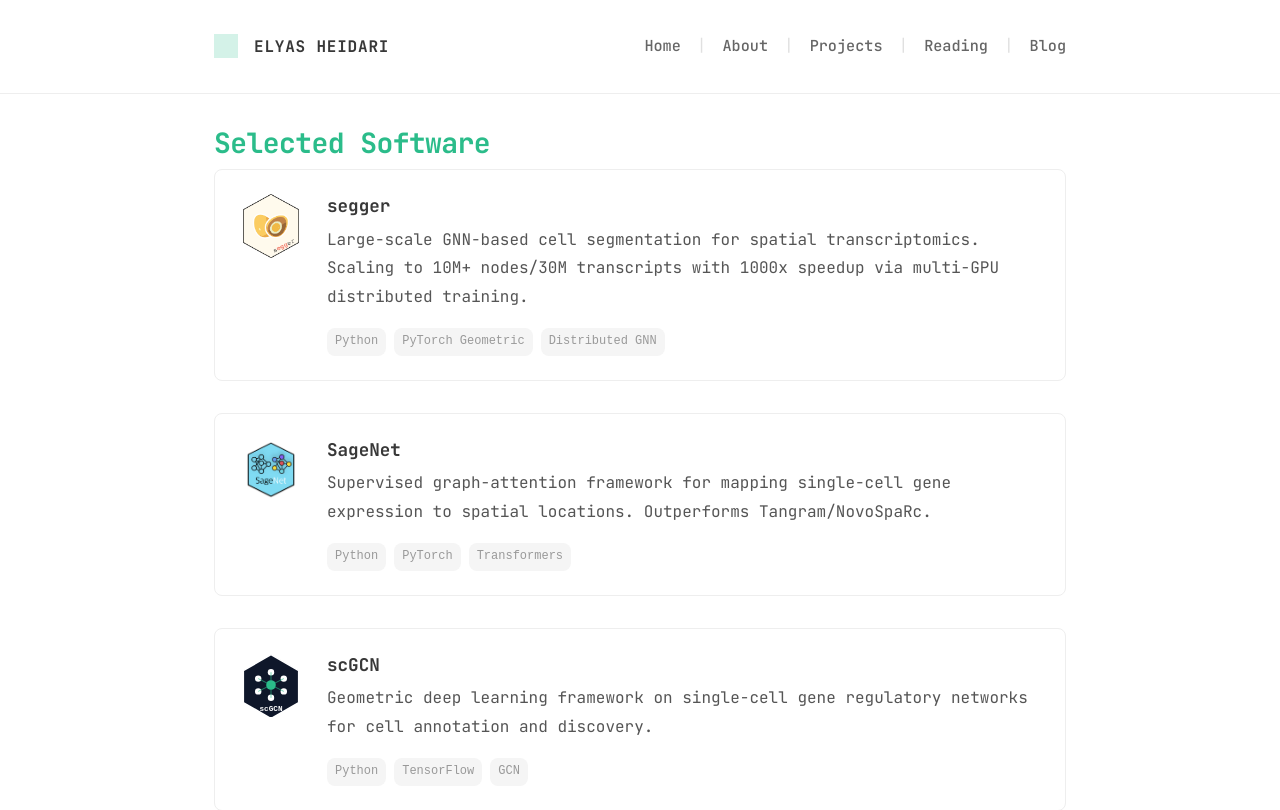
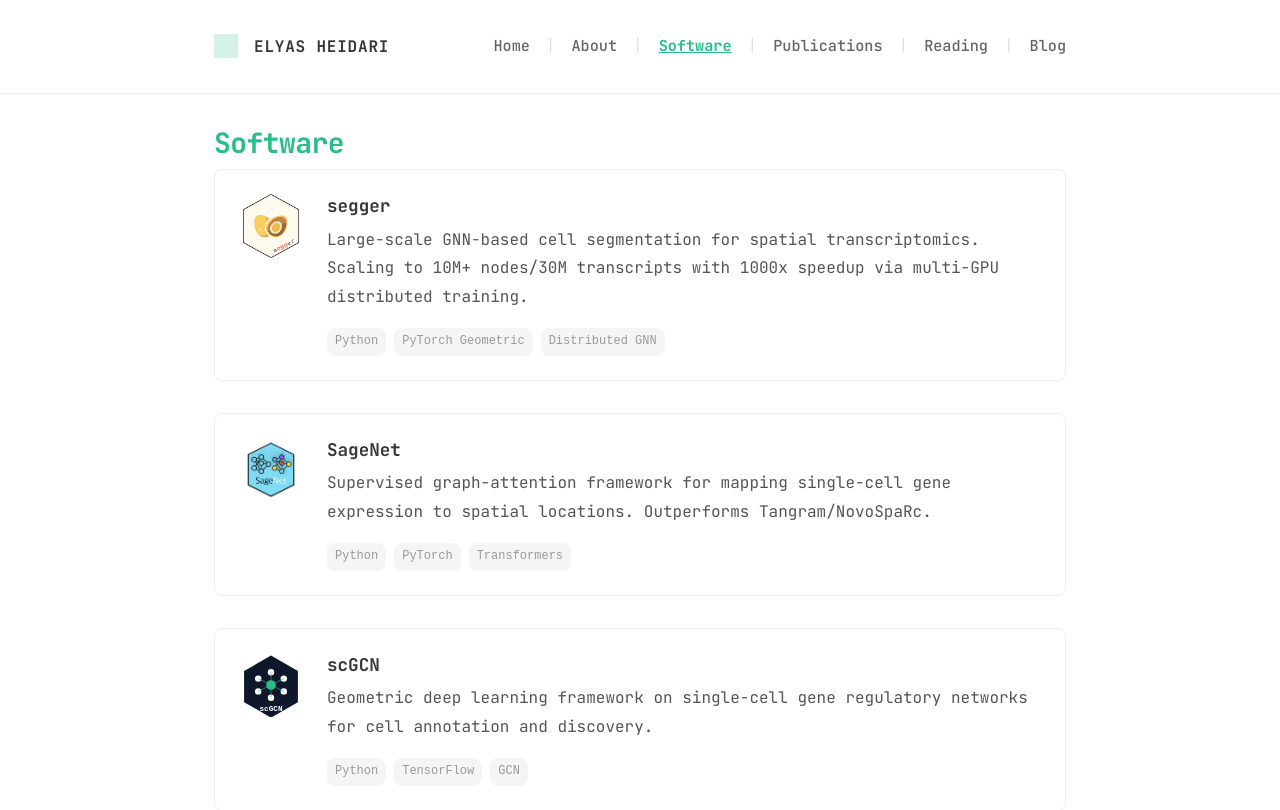
Before and after one commit to EliHei2/elihei2.github.io, a Next.js app: page /software in a window 1280 px wide. Shown: the top 810 px of the page. Built offline with nearby package versions, Linux system fonts and the light colour scheme.

Commit message:
Layout: Restructured site tabs (Software, Publications) and About page sections

```diff
--- a/src/app/page.tsx
+++ b/src/app/page.tsx
@@ -38,7 +38,7 @@ export default function Home() {
           </Box>
 
           <Box sx={{ display: 'flex', gap: 4 }}>
-            <Link href="/projects" style={{ textDecoration: 'none', color: '#2BBC8A', fontWeight: 700, fontSize: '1.1rem' }}>
+            <Link href="/software" style={{ textDecoration: 'none', color: '#2BBC8A', fontWeight: 700, fontSize: '1.1rem' }}>
               &rarr; View Software
             </Link>
             <Link href="/about" style={{ textDecoration: 'none', color: '#383838', fontWeight: 700, fontSize: '1.1rem' }}>
--- a/src/app/software/page.tsx
+++ b/src/app/software/page.tsx
@@ -40,10 +40,10 @@ const projects = [
     }
 ];
 
-export default function Projects() {
+export default function Software() {
     return (
         <Container maxWidth="md">
-            <Typography variant="h2" gutterBottom>Selected Software</Typography>
+            <Typography variant="h2" gutterBottom>Software</Typography>
             <Box sx={{ display: 'flex', flexDirection: 'column', gap: 4 }}>
                 {projects.map((project) => (
                     <Card key={project.title} sx={{ display: 'flex', p: 3, alignItems: 'start', transition: '0.2s', '&:hover': { bgcolor: '#fafafa' } }}>
--- a/src/components/Header.tsx
+++ b/src/components/Header.tsx
@@ -10,7 +10,8 @@ import { usePathname } from 'next/navigation';
 const navItems = [
     { name: 'Home', path: '/' },
     { name: 'About', path: '/about' },
-    { name: 'Projects', path: '/projects' },
+    { name: 'Software', path: '/software' },
+    { name: 'Publications', path: '/publications' },
     { name: 'Reading', path: '/reading' },
     { name: 'Blog', path: '/blog' },
 ];
```
